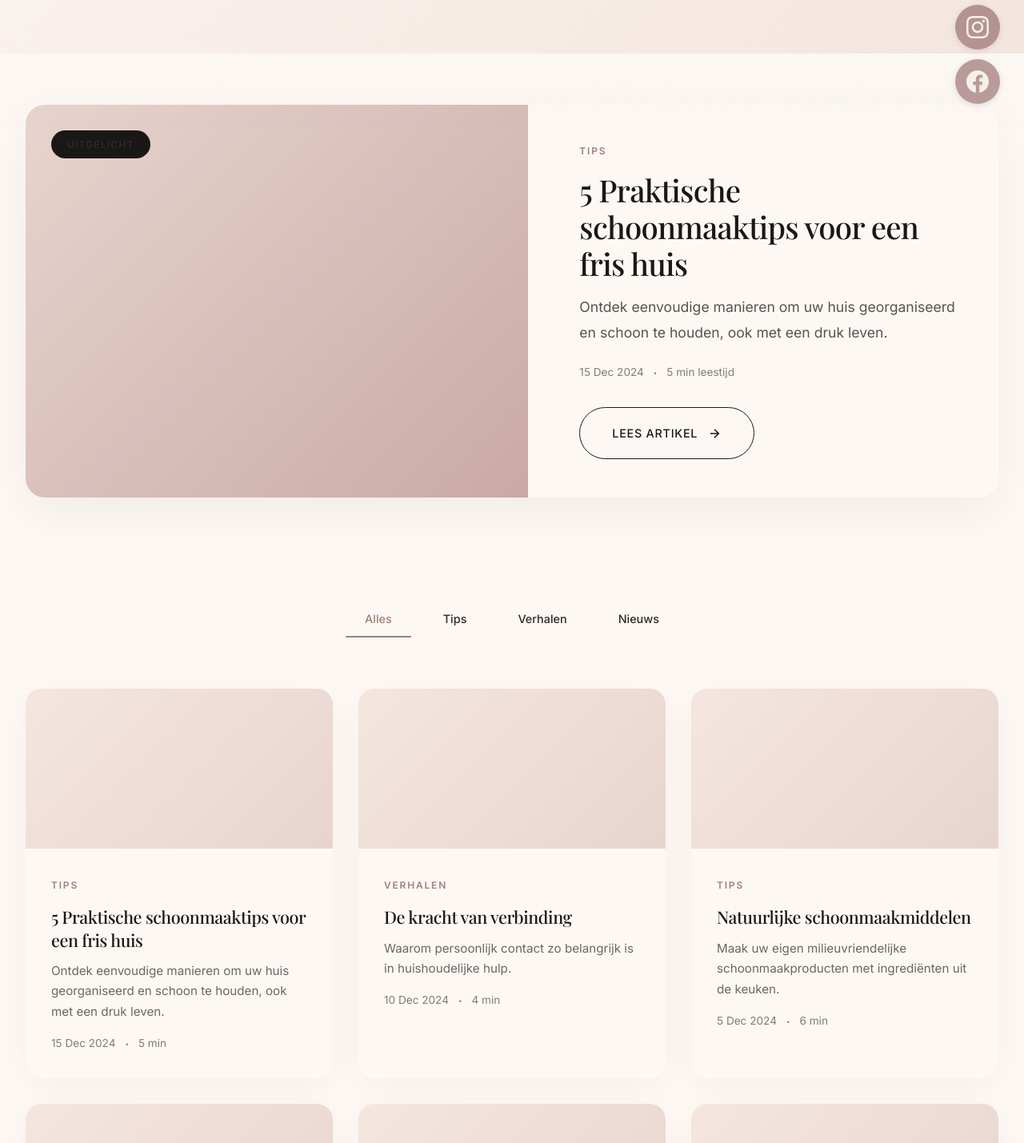
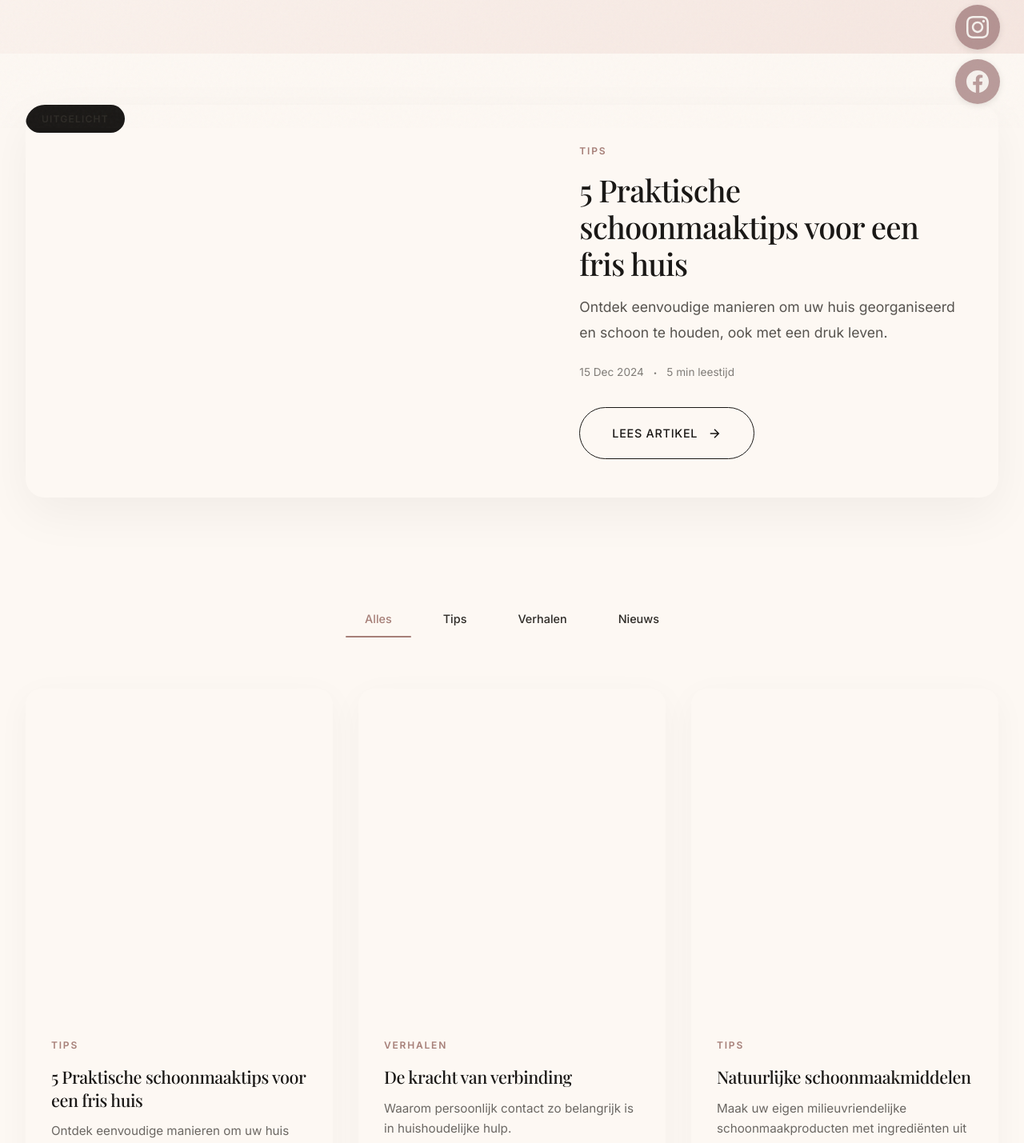
Before and after one commit to dice-pls7/fleurigthus, a Next.js app: page /blog in a window 1280 px wide. Shown: the part 640-2069 px from the top of the page at 80% size. Built offline with nearby package versions, Linux system fonts and the light colour scheme; a web font is replaced by a local one.

Commit message:
roze border weggehaald

```diff
--- a/src/app/blog/blog.css
+++ b/src/app/blog/blog.css
@@ -57,11 +57,9 @@
 .featured-image-overlay {
   width: 100%;
   height: 100%;
-  background: linear-gradient(135deg, var(--color-rose) 0%, var(--color-dusty-rose) 100%);
   display: flex;
   align-items: flex-start;
   justify-content: flex-start;
-  padding: 2rem;
 }
 
 .featured-badge {
@@ -192,15 +190,15 @@
 
 .blog-card-image {
   position: relative;
-  height: 200px;
+  height: 400px;
   overflow: hidden;
 }
 
 .blog-card-image-inner {
   width: 100%;
   height: 100%;
-  background: linear-gradient(135deg, var(--color-blush) 0%, var(--color-rose) 100%);
 }
+
 
 .blog-card-content {
   padding: 2rem;
```
